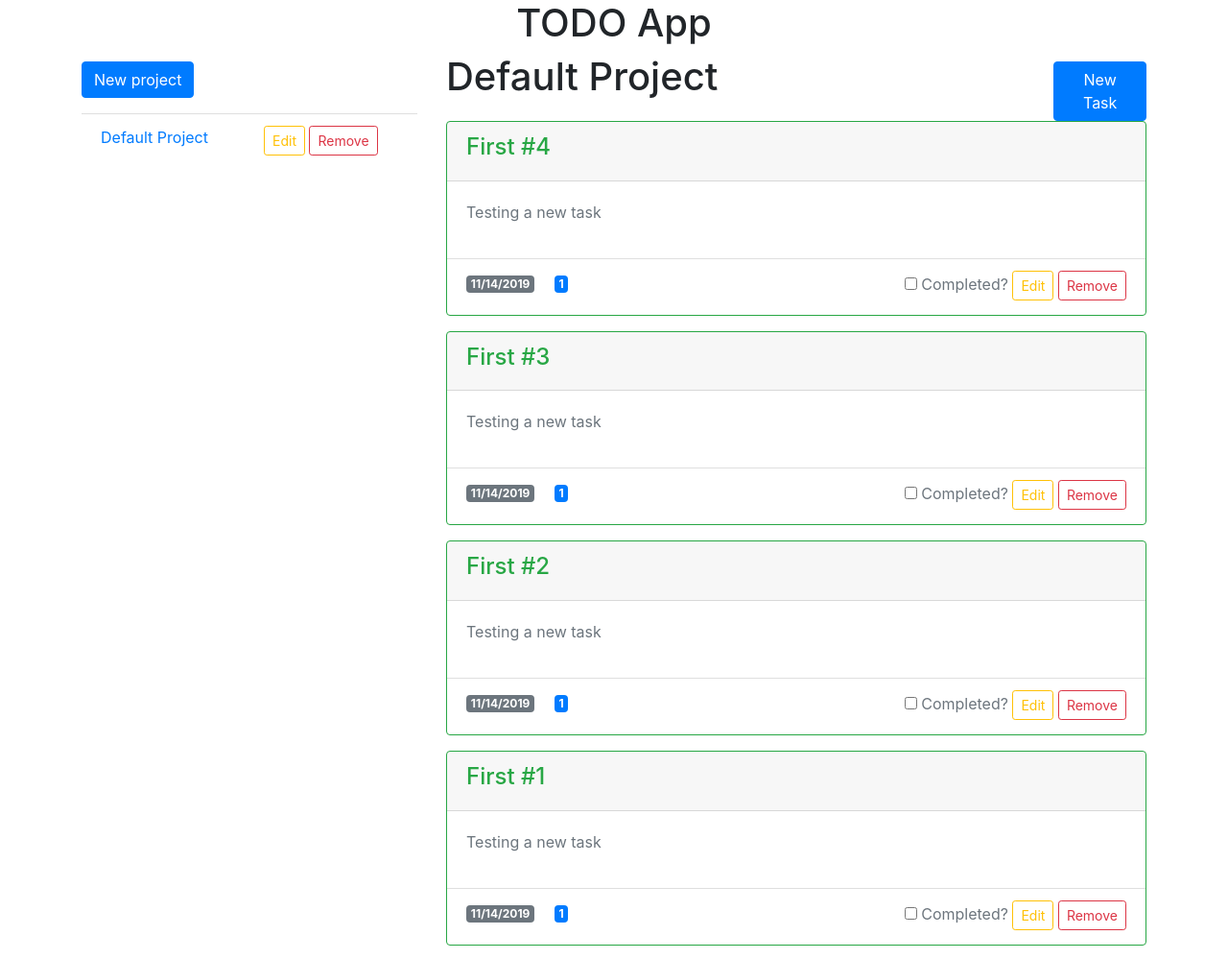
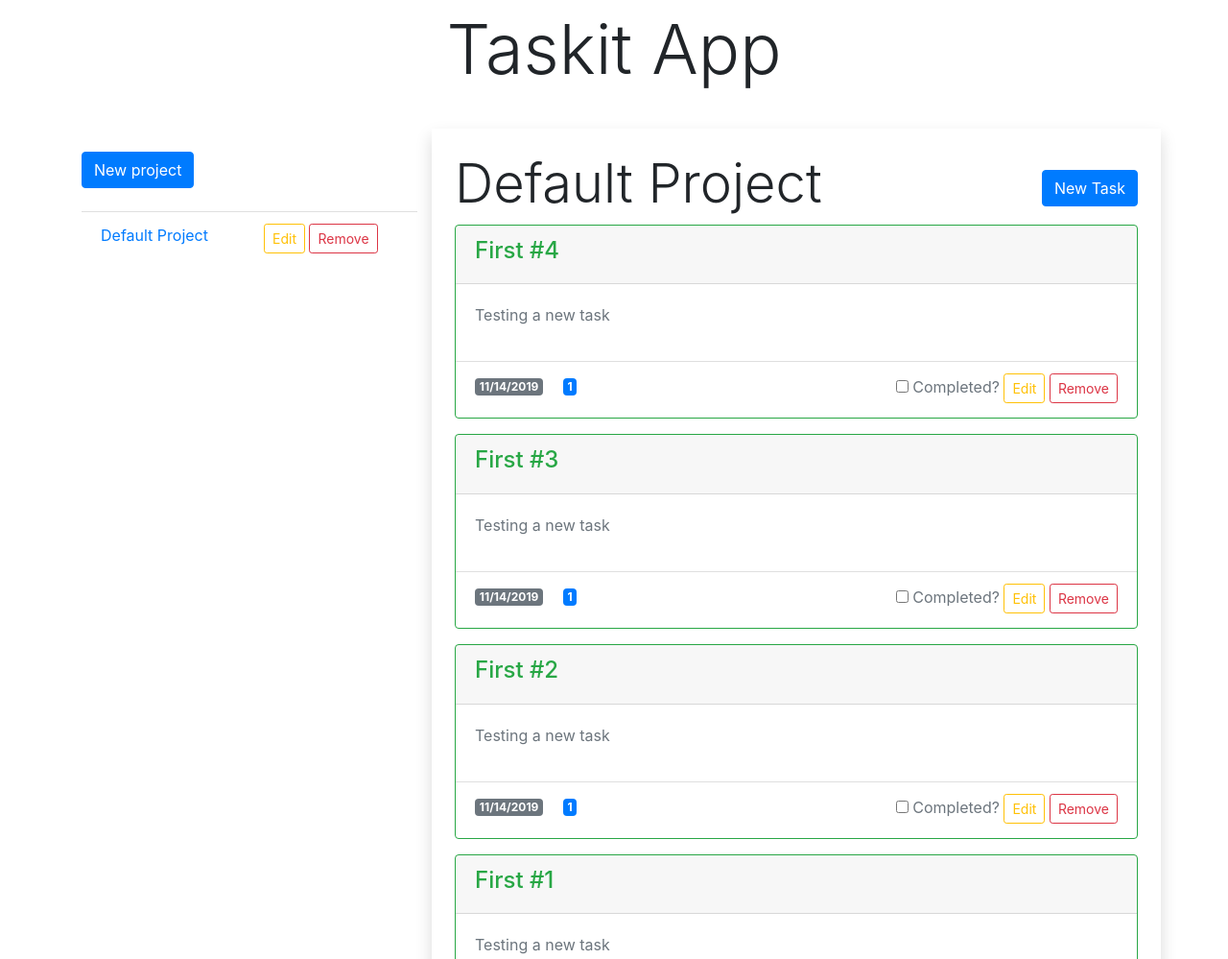
Before and after one commit to efrapp/todo-list, a website built with webpack: page dist/index.html in a window 1280 px wide. Shown: the top 999 px of the page at 96% size. Built offline with nearby package versions, Linux system fonts and the light colour scheme.

Commit message:
Apply general styling

```diff
--- a/dist/index.html
+++ b/dist/index.html
@@ -8,17 +8,17 @@
     <script src="main.js"></script>
   </head>
   <body class="container">
-    <h1 class="app-title text-center"> TODO App </h1>
+    <h1 class="app-title text-center mt-2 mb-3 mx-5 pb-4 display-3"> Taskit App </h1>
     <div class="row">
       <div class="col">
         <div class="sidebar">
-          <button id="new-project" type="button" class="btn btn-primary mt-2 mb-3" data-toggle="modal" data-target=".modal-add-new-project"> New project </button>
+          <button id="new-project" type="button" class="btn btn-primary my-4" data-toggle="modal" data-target=".modal-add-new-project"> New project </button>
           <ul id="projects-list" class="list-group list-group-flush">
 
           </ul>
         </div>
       </div>
-      <div class="col-8">
+      <div class="col-8 shadow p-4">
         <div id="main-section">
           <div id="projects">
 
@@ -130,12 +130,12 @@
 
     <!-- Project container template -->
     <template id="project-template">
-      <div class="row">
-        <div class="col-10">
-          <h1 class="title"> </h1>
+      <div class="row align-items-center">
+        <div class="col-8">
+          <h1 class="title display-4"> </h1>
         </div>
         <div class="col text-right">
-          <button class="new-todo-btn btn btn-primary mt-2" data-toggle="modal" data-target="#modal-new-todo"> New Task</button>
+          <button class="new-todo-btn btn btn-primary" data-toggle="modal" data-target="#modal-new-todo"> New Task</button>
         </div>
       </div>
       <div class="content">
```
